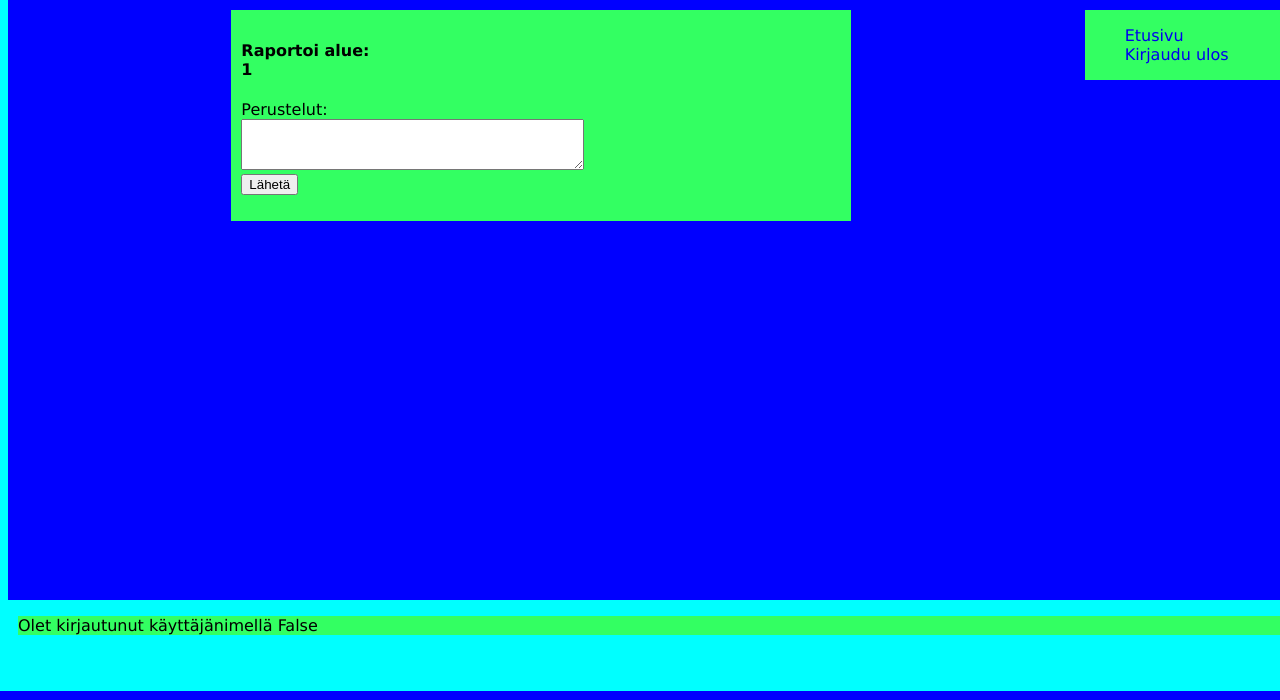
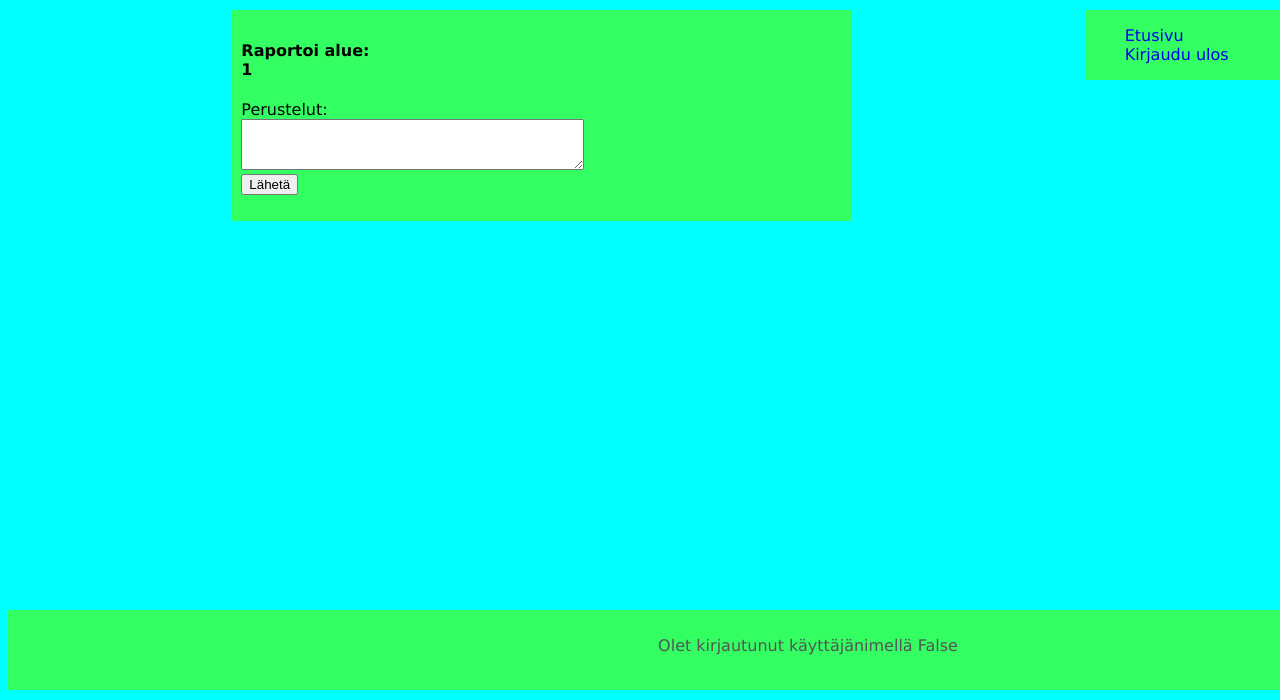
Before and after one commit to susannakinnunen/Tsoha22---Luontopalsta, a Flask app: page /report_area/1/1 in a window 1280 px wide; the page is wider, and only the part inside the window is pictured. Shown: the part 109-809 px from the top of that part. Run offline with Flask 2, Linux system fonts and the light colour scheme.

Commit message:
Improved footer

```diff
--- a/routes.py
+++ b/routes.py
@@ -286,9 +286,9 @@
 
 @app.route("/query")
 def query():
-    if users.is_admin():
-        is_admin = True
-    return render_template("query.html", is_admin=is_admin)
+    user_name = users.get_user_name()
+    is_admin = users.is_admin()
+    return render_template("query.html", is_admin=is_admin, user_name=user_name)
 
 @app.route("/result")
 def result():
--- a/static/style.css
+++ b/static/style.css
@@ -33,7 +33,6 @@
     display: flex;
     justify-content:space-evenly;
     min-height: 75vh;
-    background-color: blue;
 }
 
 .forum{
@@ -92,4 +91,15 @@
 .footer-container{
     background-color: #33FF62;
     margin: 10px;
+    display: flex;
+    min-height: 10vh;
+    width: 1600px;
+    margin-left: auto;
+    margin-right: auto;
+    justify-content: center;
 }
+
+.footer{
+    padding: 10px;
+    color: #555;
+}
--- a/templates/admin.html
+++ b/templates/admin.html
@@ -17,6 +17,6 @@
     </div>
 </div>
 <div class="footer-container">
-    <p>Olet kirjautunut käyttäjänimellä {{ user_name }}</p>
-    </div>
+    <div class="footer"><p>Olet kirjautunut käyttäjänimellä {{ user_name }}</p></div>
+</div>
 {% endblock %}
--- a/templates/delete_message.html
+++ b/templates/delete_message.html
@@ -22,6 +22,6 @@
     </div>
 </div>
 <div class="footer-container">
-    <p>Olet kirjautunut käyttäjänimellä {{ user_name }}</p>
- </div>
+    <div class="footer"><p>Olet kirjautunut käyttäjänimellä {{ user_name }}</p></div>
+</div>
 {% endblock %}
--- a/templates/deletion_confirmation.html
+++ b/templates/deletion_confirmation.html
@@ -18,6 +18,6 @@
     </div>
 </div>
 <div class="footer-container">
-    <p>Olet kirjautunut käyttäjänimellä {{ user_name }}</p>
- </div>
+    <div class="footer"><p>Olet kirjautunut käyttäjänimellä {{ user_name }}</p></div>
+</div>
  {% endblock %}
--- a/templates/edit_message.html
+++ b/templates/edit_message.html
@@ -22,6 +22,6 @@
     </div>
 </div>
 <div class="footer-container">
-    <p>Olet kirjautunut käyttäjänimellä {{ user_name }}</p>
-    </div>
+    <div class="footer"><p>Olet kirjautunut käyttäjänimellä {{ user_name }}</p></div>
+</div>
 {% endblock %}
--- a/templates/index.html
+++ b/templates/index.html
@@ -24,7 +24,7 @@
             </div>
     </div>
     <div class="footer-container">
-    <p>Olet kirjautunut käyttäjänimellä {{ user_name }}</p>
+        <div class="footer"><p>Olet kirjautunut käyttäjänimellä {{ user_name }}</p></div>
     </div>
     {% else %}
     <div class="flexbox-content_container">
--- a/templates/new_area.html
+++ b/templates/new_area.html
@@ -20,6 +20,6 @@
     </div>
 </div>
 <div class="footer-container">
-    <p>Olet kirjautunut käyttäjänimellä {{ user_name }}</p>
-    </div>
+    <div class="footer"><p>Olet kirjautunut käyttäjänimellä {{ user_name }}</p></div>
+</div>
 {% endblock %}
--- a/templates/new_image.html
+++ b/templates/new_image.html
@@ -30,7 +30,7 @@
     </div>
 </div>
 <div class="footer-container">
-    <p>Olet kirjautunut käyttäjänimellä {{ user_name }}</p>
-    </div>
+    <div class="footer"><p>Olet kirjautunut käyttäjänimellä {{ user_name }}</p></div>
+</div>
 
 {% endblock %}
--- a/templates/new_message.html
+++ b/templates/new_message.html
@@ -30,6 +30,6 @@
     </div>
 </div>
 <div class="footer-container">
-    <p>Olet kirjautunut käyttäjänimellä {{ user_name }}</p>
-    </div>
+    <div class="footer"><p>Olet kirjautunut käyttäjänimellä {{ user_name }}</p></div>
+</div>
 {% endblock %}
--- a/templates/query.html
+++ b/templates/query.html
@@ -20,7 +20,7 @@
     </div>
 </div>
 <div class="footer-container">
-    <p>Olet kirjautunut käyttäjänimellä {{ user_name }}</p>
-    </div>
+    <div class="footer"><p>Olet kirjautunut käyttäjänimellä {{ user_name }}</p></div>
+</div>
 
 {% endblock %}
--- a/templates/report_area.html
+++ b/templates/report_area.html
@@ -25,7 +25,7 @@
     </div>
 </div>
 <div class="footer-container">
-    <p>Olet kirjautunut käyttäjänimellä {{ user_name }}</p>
-    </div>
+    <div class="footer"><p>Olet kirjautunut käyttäjänimellä {{ user_name }}</p></div>
+</div>
 
 {% endblock %}
--- a/templates/report_message.html
+++ b/templates/report_message.html
@@ -28,6 +28,6 @@
     </div>
 </div>
 <div class="footer-container">
-    <p>Olet kirjautunut käyttäjänimellä {{ user_name }}</p>
-    </div>
+    <div class="footer"><p>Olet kirjautunut käyttäjänimellä {{ user_name }}</p></div>
+</div>
 {% endblock %}
--- a/templates/reported_areas.html
+++ b/templates/reported_areas.html
@@ -45,7 +45,7 @@
     </div>
 </div>
 <div class="footer-container">
-    <p>Olet kirjautunut käyttäjänimellä {{ user_name }}</p>
-    </div>
+    <div class="footer"><p>Olet kirjautunut käyttäjänimellä {{ user_name }}</p></div>
+</div>
 {% endif %}
 {% endblock %}
--- a/templates/result.html
+++ b/templates/result.html
@@ -29,6 +29,6 @@
     </div>
 </div>
 <div class="footer-container">
-    <p>Olet kirjautunut käyttäjänimellä {{ user_name }}</p>
-    </div>
+    <div class="footer"><p>Olet kirjautunut käyttäjänimellä {{ user_name }}</p></div>
+</div>
 {% endblock %}
```
Also changed, not shown: areas.py (+4 -4 lines), templates/messages.html (+5 -2 lines), templates/reported_messages.html (+5 -2 lines).
